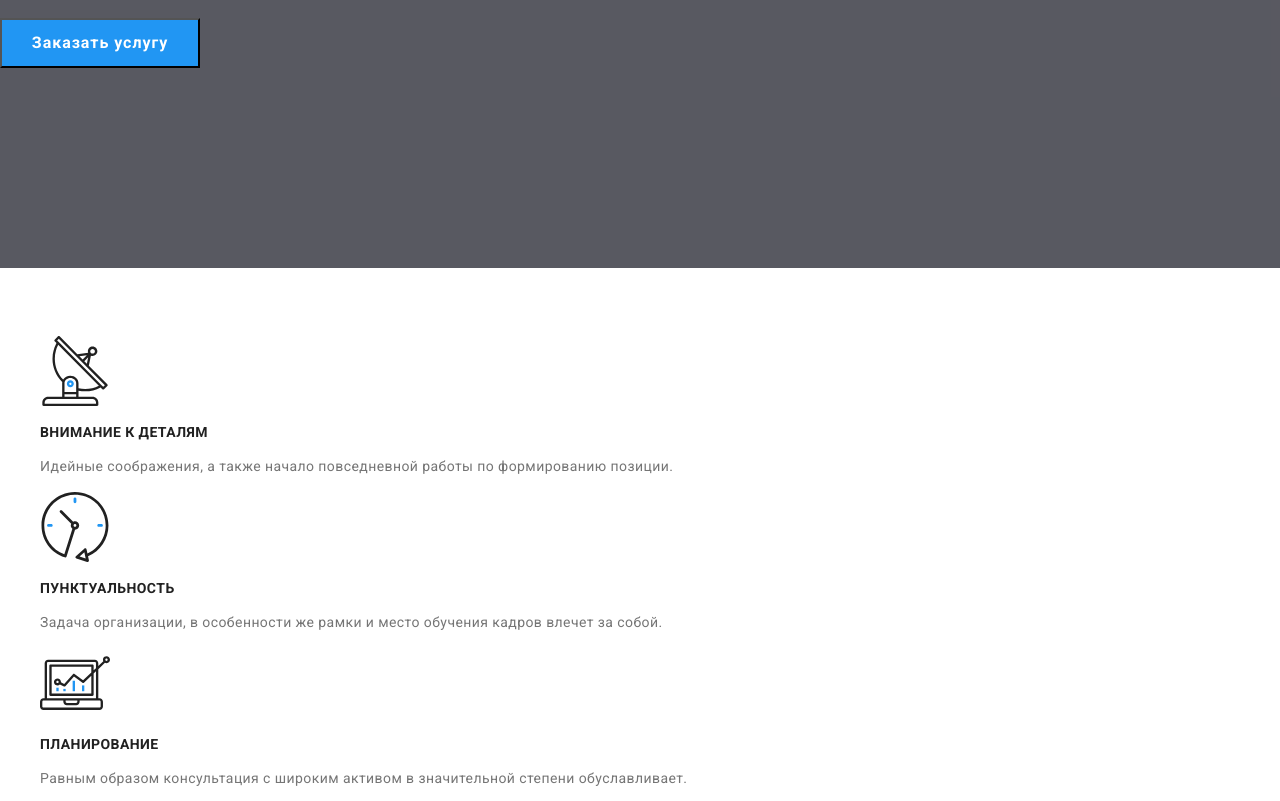
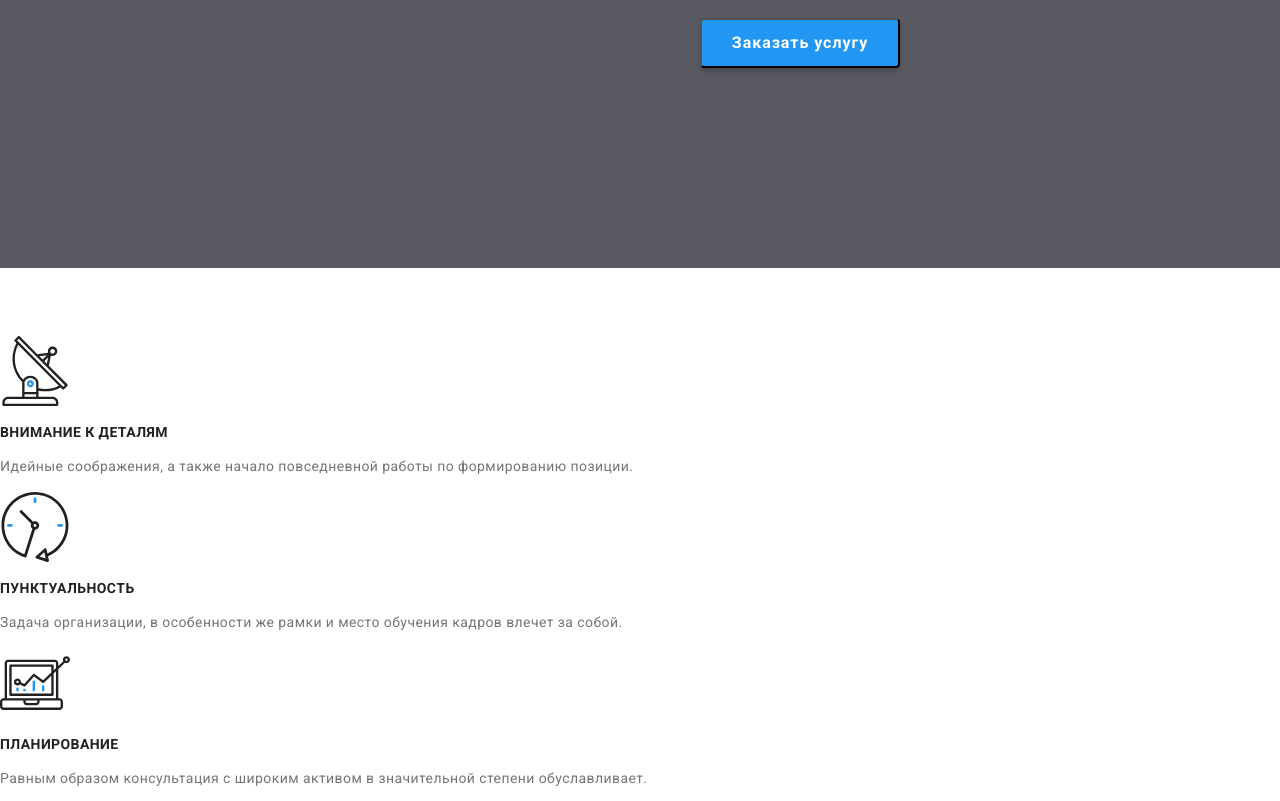
Before and after one commit to ArturShkekin/goit-markup-hw-03, a plain HTML site: page index.html in a window 1280 px wide. Shown: the part 412-1213 px from the top of the page. Drawn offline with Linux system fonts and the light colour scheme.

Commit message:
Сделал кнопку

```diff
--- a/css/style.css
+++ b/css/style.css
@@ -13,6 +13,10 @@ a {
 li {
     list-style: none;
     margin: 0;
+}
+
+ul {
+    padding: 0;
 }
 
 .div-header {
@@ -39,10 +43,6 @@ li {
     margin-top: 20px;
 }
 
-.span-logo {
-
-}
-
 .span-logo,
 .logo:hover,
 .logo:focus,
@@ -62,7 +62,6 @@ li {
     display: flex;
     flex-direction: row;
     margin-top: 27px;
-    padding: 0;
 }
 
 .div-nav-li:not(:last-child) {
@@ -139,9 +138,16 @@ li {
     color: #ffffff;
     width: 200px;
     height: 50px;
-    left: 700px;
-    top: 430px;
+    margin-left: 700px;
+    margin-right: 700px;
+    margin-bottom: 200px;
     background: #2196F3;
+    text-align: center;
+    align-items: center;
+    align-self: center;
+    align-items: center;
+    box-shadow: 0px 4px 4px rgba(0, 0, 0, 0.15);
+    border-radius: 4px;
 }
 
 .button:hover,
```
